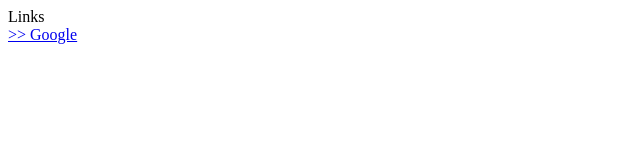
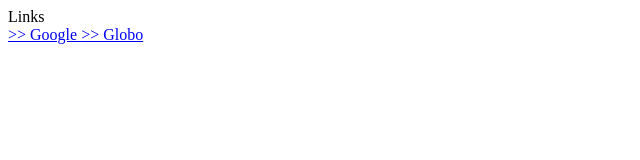
Before and after one commit to ewtn/teste, a plain HTML site: page index.html in a window 1280 px wide. Shown: the full height of the page, 0-640 px from the left. Drawn offline with Linux system fonts and the light colour scheme.

Commit message:
alteração do link para o globo.com

```diff
--- a/index.html
+++ b/index.html
@@ -7,5 +7,6 @@
 		<span>Links<span>
 		<br />
 		<a href="https://www.google.com"> >> Google </a>
+		<a href="https://www.globo.com"> >> Globo </a>
 	</body>
 </html>
```
